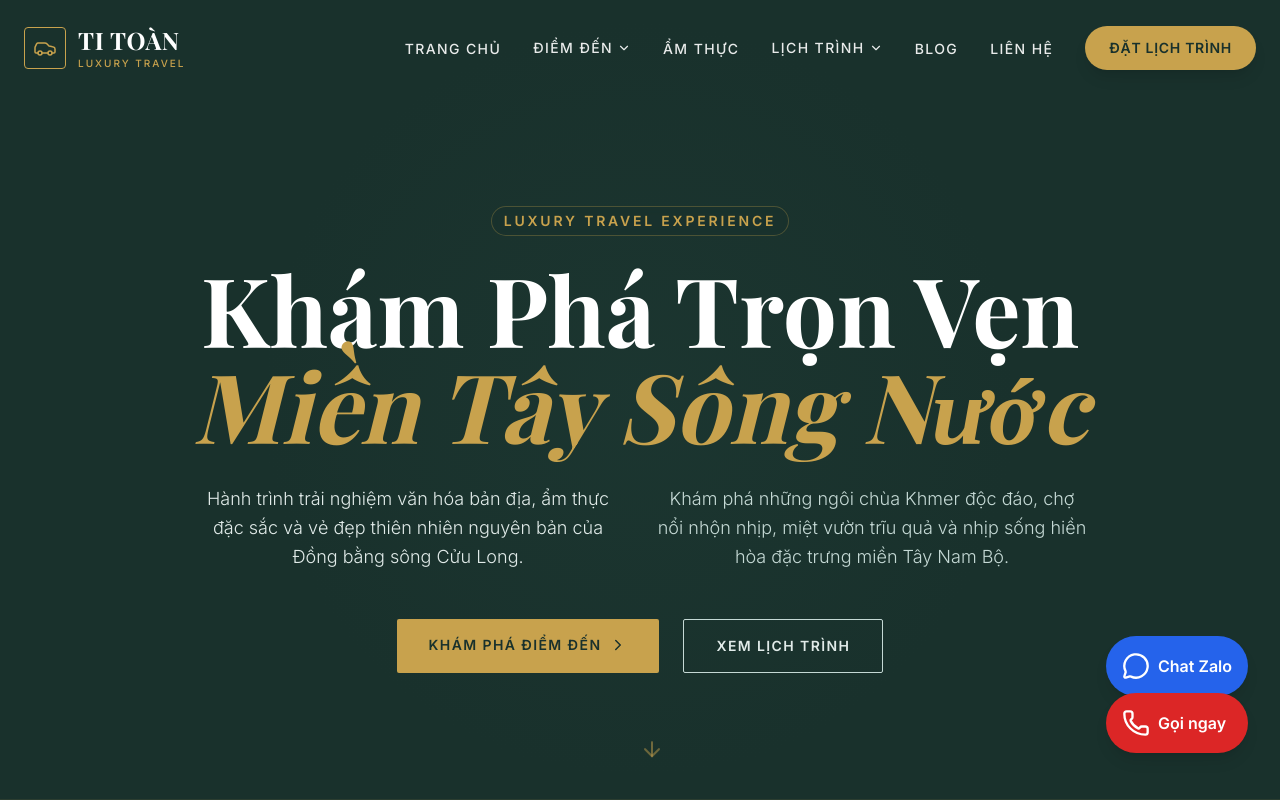
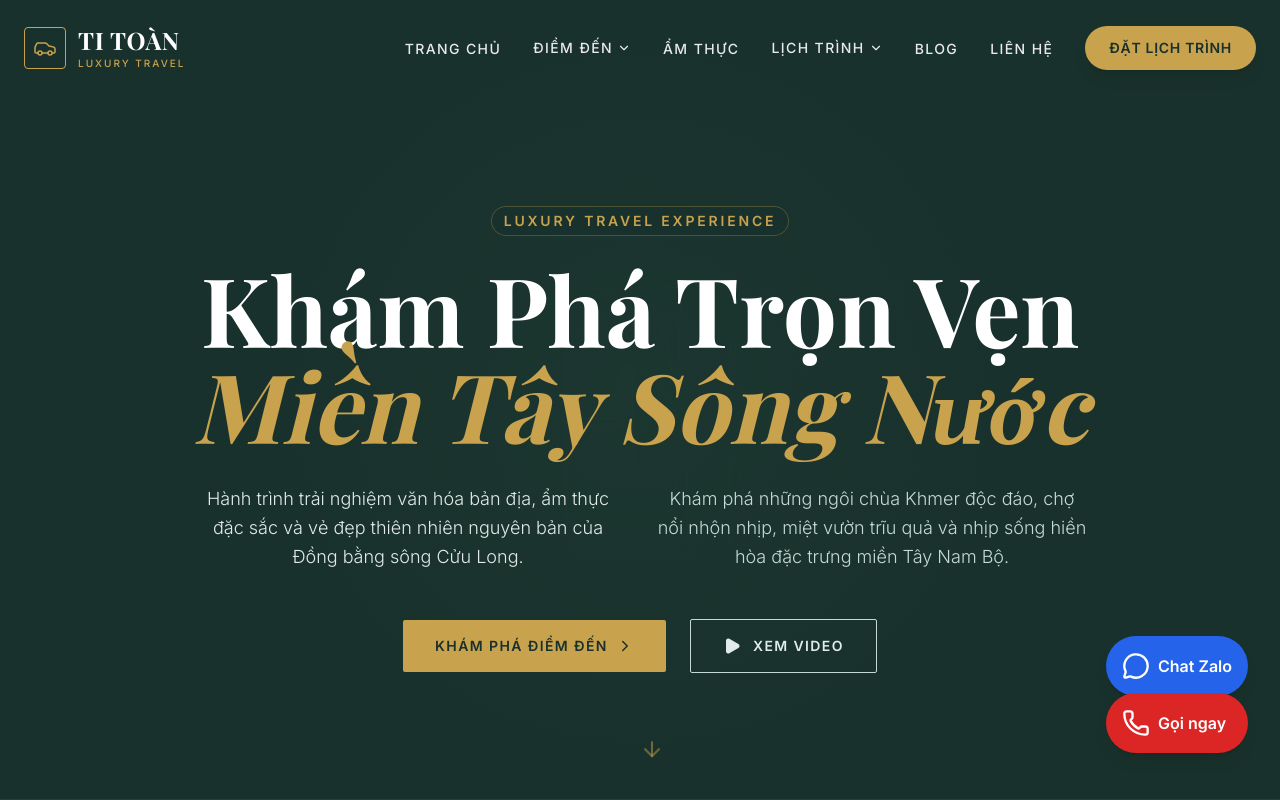
Before and after one commit to titoanst/Xe-kh-ch, a React (Vite) app: page / in a window 1280 px wide. Shown: the top 800 px of the page. Built offline with nearby package versions, Linux system fonts and the light colour scheme; a web font is replaced by a local one.

Commit message:
feat(hero): Add video trailer button and styling
Introduces a new button to the hero section that allows users to play a video trailer. This change also includes improvements to the background text styling for better visual appeal and accessibility.

```diff
--- a/components/Hero.tsx
+++ b/components/Hero.tsx
@@ -1,12 +1,17 @@
-import React from 'react';
-import { ChevronRight, ArrowDown } from 'lucide-react';
+import React, { useState } from 'react';
+import { ChevronRight, ArrowDown, Play, X } from 'lucide-react';
 
 const Hero: React.FC = () => {
+  const [isVideoOpen, setIsVideoOpen] = useState(false);
+
   return (
     <section id="hero" className="relative min-h-screen w-full bg-primary-900 flex flex-col items-center justify-center overflow-hidden border-b border-gold/10">
       {/* Decorative Background Elements */}
       <div className="absolute inset-0 flex items-center justify-center opacity-5 pointer-events-none select-none">
-         <div className="text-[30vw] font-serif font-bold text-transparent stroke-text-gold whitespace-nowrap leading-none">
+         <div
+            className="text-[30vw] font-serif font-bold text-transparent whitespace-nowrap leading-none"
+            style={{ WebkitTextStroke: '1px #C8A24D' }}
+         >
            WEST
          </div>
       </div>
@@ -44,7 +49,7 @@ const Hero: React.FC = () => {
         </div>
 
         {/* CTAs */}
-        <div className="flex flex-col sm:flex-row gap-6 mt-12 animate-fadeInUp delay-300">
+        <div className="flex flex-col sm:flex-row gap-6 mt-12 animate-fadeInUp delay-300 items-center justify-center">
           <a
             href="#destinations"
             className="group relative px-8 py-4 bg-gold text-primary-900 font-bold uppercase tracking-widest text-sm rounded-sm overflow-hidden transition-transform hover:-translate-y-1"
@@ -55,12 +60,12 @@ const Hero: React.FC = () => {
             <div className="absolute inset-0 bg-white transform scale-x-0 group-hover:scale-x-100 transition-transform origin-left duration-300 ease-out"></div>
           </a>
 
-          <a
-            href="#booking"
-            className="group px-8 py-4 bg-transparent border border-primary-200 text-primary-100 font-bold uppercase tracking-widest text-sm rounded-sm hover:border-gold hover:text-gold transition-colors"
+          <button
+            onClick={() => setIsVideoOpen(true)}
+            className="group px-8 py-4 bg-transparent border border-primary-200 text-primary-100 font-bold uppercase tracking-widest text-sm rounded-sm hover:border-gold hover:text-gold transition-colors flex items-center gap-3"
           >
-            Xem lịch trình
-          </a>
+            <Play size={18} fill="currentColor" /> Xem video
+          </button>
         </div>
       </div>
 
@@ -68,6 +73,32 @@ const Hero: React.FC = () => {
       <div className="absolute bottom-8 left-1/2 -translate-x-1/2 text-gold/50 animate-bounce">
         <ArrowDown size={24} />
       </div>
+
+      {/* Video Modal */}
+      {isVideoOpen && (
+        <div className="fixed inset-0 z-[100] flex items-center justify-center bg-black/95 p-4 md:p-10 animate-fadeIn backdrop-blur-sm">
+           <button
+              onClick={() => setIsVideoOpen(false)}
+              className="absolute top-6 right-6 z-10 text-white/50 hover:text-white transition-colors p-2"
+           >
+              <X size={40} strokeWidth={1} />
+           </button>
+
+           <div className="w-full max-w-6xl aspect-video rounded-lg overflow-hidden shadow-2xl border border-white/10 relative bg-black">
+               <iframe
+                  className="w-full h-full"
+                  src="https://www.youtube.com/embed/ZzT8C3a6q2E?autoplay=1&rel=0&showinfo=0"
+                  title="Mekong Delta Cinematic Travel Video"
+                  frameBorder="0"
+                  allow="accelerometer; autoplay; clipboard-write; encrypted-media; gyroscope; picture-in-picture"
+                  allowFullScreen
+               ></iframe>
+           </div>
+
+           {/* Close on background click */}
+           <div className="absolute inset-0 -z-10 cursor-pointer" onClick={() => setIsVideoOpen(false)}></div>
+        </div>
+      )}
     </section>
   );
 };
```
